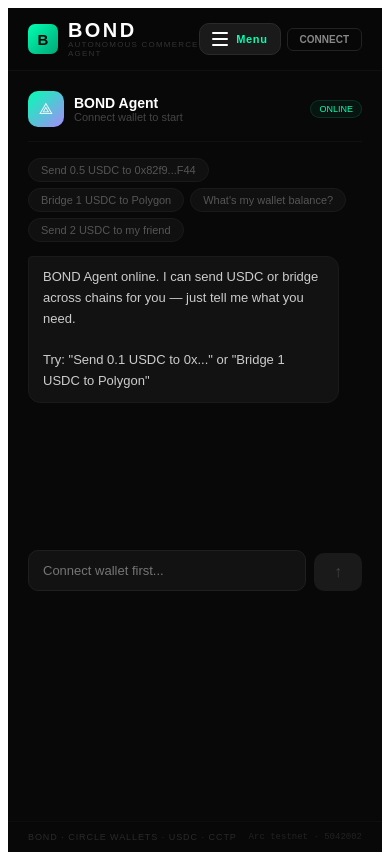
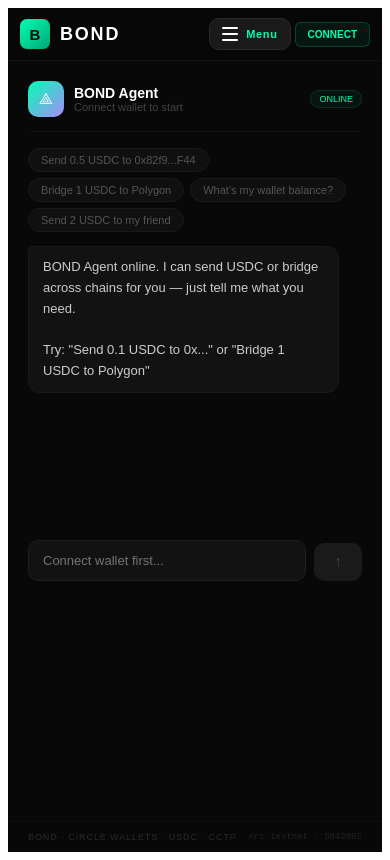
Before and after one commit to arpdoul/bond-app, a React (Vite) app: page / in a window 390 px wide. Built offline with nearby package versions, Linux system fonts and the light colour scheme.

Commit message:
fix: header overflow mobile, connect button visible, compact layout

```diff
--- a/src/App.jsx
+++ b/src/App.jsx
@@ -462,7 +462,7 @@ export default function BondApp() {
     <div style={{minHeight:"100vh",background:"#080808",color:"#fff",fontFamily:"sans-serif",display:"flex",flexDirection:"column"}}>
 
       {/* ── HEADER ── */}
-      <header style={{padding:"12px 20px",borderBottom:"1px solid #111",display:"flex",alignItems:"center",justifyContent:"space-between",background:"rgba(8,8,8,0.97)",position:"sticky",top:0,zIndex:100}}>
+      <header style={{padding:"10px 12px",borderBottom:"1px solid #111",display:"flex",alignItems:"center",justifyContent:"space-between",background:"rgba(8,8,8,0.97)",position:"sticky",top:0,zIndex:100,overflow:"hidden"}}>
         {/* Logo */}
         <div style={{display:"flex",alignItems:"center",gap:10}}>
           <div style={{position:"relative"}}>
@@ -470,13 +470,12 @@ export default function BondApp() {
             {isRunning && <div style={{position:"absolute",top:-2,right:-2,width:7,height:7,borderRadius:"50%",background:"#00FFB2",boxShadow:"0 0 6px #00FFB2"}}/>}
           </div>
           <div>
-            <div style={{fontSize:20,letterSpacing:"0.12em",lineHeight:1,color:"#fff",fontWeight:900}}>BOND</div>
-            <div style={{fontSize:8,color:"#333",letterSpacing:"0.15em",textTransform:"uppercase"}}>Autonomous Commerce Agent</div>
+            <div style={{fontSize:18,letterSpacing:"0.1em",lineHeight:1,color:"#fff",fontWeight:900}}>BOND</div>
           </div>
         </div>
 
         {/* RIGHT SIDE: Tabs + Wallet */}
-        <div style={{display:"flex",alignItems:"center",gap:6}}>
+        <div style={{display:"flex",alignItems:"center",gap:4,flexShrink:0}}>
           {/* HAMBURGER */}
           <div style={{position:"relative"}}>
             <button onClick={()=>setShowMenu(p=>!p)}
@@ -512,12 +511,12 @@ export default function BondApp() {
           {isRunning && <div style={{fontSize:10,color:"#00FFB2",padding:"3px 8px",borderRadius:20,border:"1px solid #00FFB222",background:"rgba(0,255,178,0.05)"}}>● LIVE</div>}
           {walletConnected
             ? <div style={{display:"flex",gap:4,alignItems:"center"}}>
-                <div style={{fontSize:10,color:"#555",fontFamily:"monospace",padding:"5px 10px",border:"1px solid #1a1a1a",borderRadius:6,maxWidth:100,overflow:"hidden",textOverflow:"ellipsis",whiteSpace:"nowrap"}}>
-                  {walletAddr.slice(0,8)}... · <span style={{color:"#00FFB2"}}>{balance} USDC</span>
+                <div style={{fontSize:9,color:"#555",fontFamily:"monospace",padding:"4px 8px",border:"1px solid #1a1a1a",borderRadius:6,maxWidth:90,overflow:"hidden",textOverflow:"ellipsis",whiteSpace:"nowrap"}}>
+                  {walletAddr.slice(0,6)}... · <span style={{color:"#00FFB2"}}>{balance}</span>
                 </div>
                 <button onClick={()=>setShowPay(true)} style={{background:"rgba(0,255,178,0.1)",border:"1px solid #00FFB233",color:"#00FFB2",fontSize:10,fontWeight:600,padding:"5px 10px",borderRadius:6,cursor:"pointer"}}>Pay</button>
               </div>
-            : <button onClick={()=>setShowModal(true)} style={{background:"transparent",border:"1px solid #222",color:"#888",fontSize:10,fontWeight:600,padding:"5px 12px",borderRadius:6,cursor:"pointer",textTransform:"uppercase"}}>Connect</button>
+            : <button onClick={()=>setShowModal(true)} style={{background:"#00FFB211",border:"1px solid #00FFB233",color:"#00FFB2",fontSize:10,fontWeight:700,padding:"6px 12px",borderRadius:6,cursor:"pointer",textTransform:"uppercase",whiteSpace:"nowrap"}}>Connect</button>
           }
         </div>
       </header>
```
